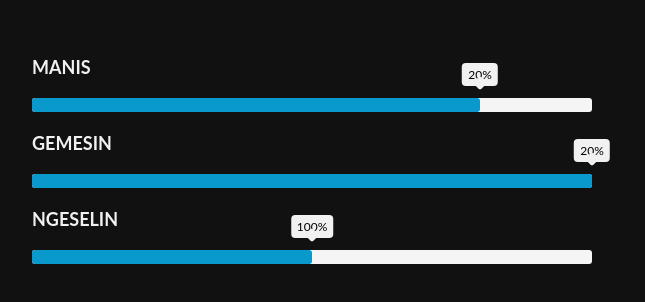
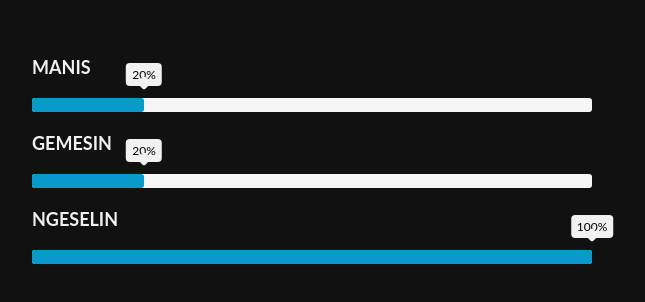
Before and after one commit to invinityx/ANGGITAN, a plain HTML site: page Animated Skills Bars/index.html in a window 1280 px wide. Shown: the part 250-552 px from the top of the page, without its empty margins (328-973 px from the left). Drawn offline with Linux system fonts and the light colour scheme.

Commit message:
Update index.html

```diff
--- a/Animated Skills Bars/index.html
+++ b/Animated Skills Bars/index.html
@@ -13,21 +13,21 @@
   <div class="skill">
     <div class="skill-name">MANIS</div>
     <div class="skill-bar">
-      <div class="skill-per" per="20%" style="max-width:80%"></div>
+      <div class="skill-per" per="20%" style="max-width:20%"></div>
     </div>
   </div>
 
   <div class="skill">
     <div class="skill-name">GEMESIN</div>
     <div class="skill-bar">
-      <div class="skill-per" per="20%" style="max-width:100%"></div>
+      <div class="skill-per" per="20%" style="max-width:20%"></div>
     </div>
   </div>
 
   <div class="skill">
     <div class="skill-name">NGESELIN</div>
     <div class="skill-bar">
-      <div class="skill-per" per="100%" style="max-width:50%"></div>
+      <div class="skill-per" per="100%" style="max-width:1000%"></div>
     </div>
   </div>
 
```
